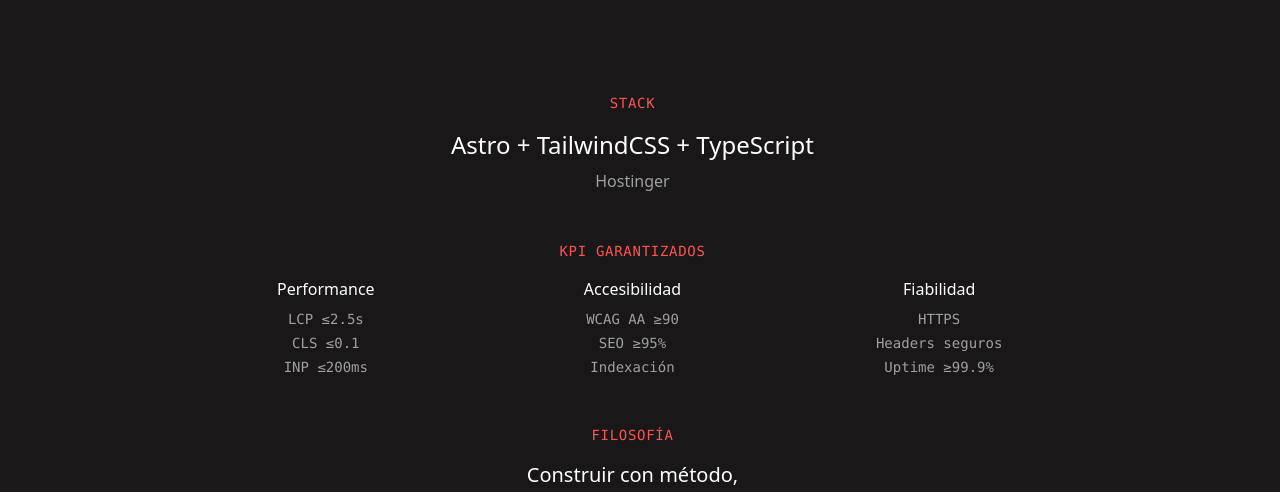
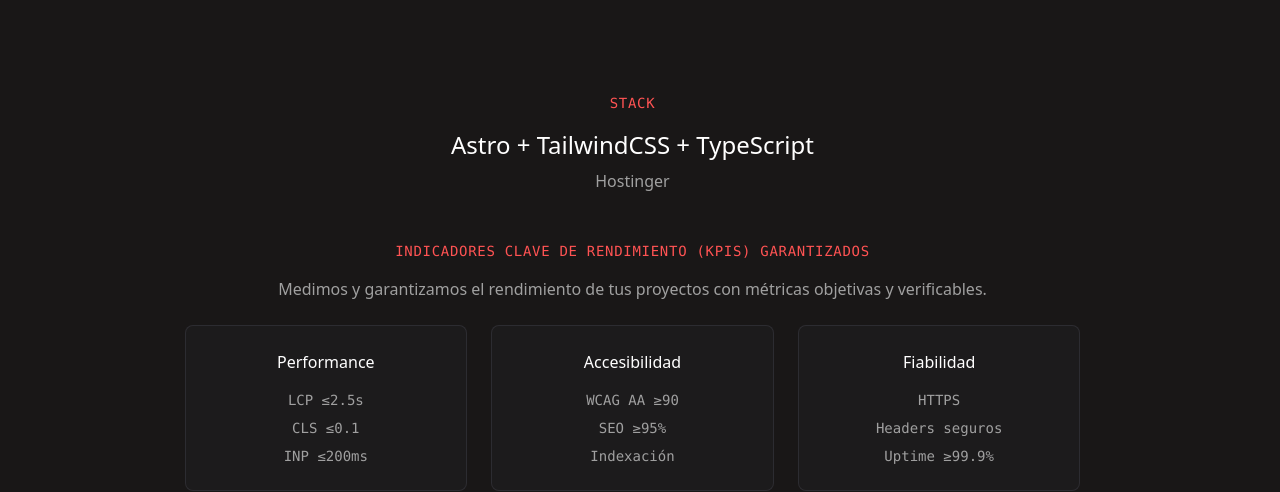
Before and after one commit to GRAMAPHENIA/muga-astro, an Astro site: page /nosotros in a window 1280 px wide. Shown: the part 347-839 px from the top of the page. Built offline with nearby package versions, Linux system fonts and the light colour scheme; Astro itself is replaced by a stand-in of ours.

Commit message:
feat: Mejorar sección de KPIs en página Nosotros: cambiar título, agregar explicación y mejorar diseño visual con cards

```diff
--- a/src/pages/nosotros.astro
+++ b/src/pages/nosotros.astro
@@ -45,27 +45,28 @@
 
         <!-- KPI -->
         <div>
-          <h3 class="text-sm font-mono text-accent uppercase tracking-wider mb-4">KPI Garantizados</h3>
-          <div class="grid grid-cols-3 gap-6 text-center">
-            <div>
-              <p class="text-white font-medium mb-2">Performance</p>
-              <ul class="text-muga-neutral space-y-1 font-mono text-sm">
+          <h3 class="text-sm font-mono text-accent uppercase tracking-wider mb-4">Indicadores Clave de Rendimiento (KPIs) Garantizados</h3>
+          <p class="text-muga-neutral mb-6">Medimos y garantizamos el rendimiento de tus proyectos con métricas objetivas y verificables.</p>
+          <div class="grid grid-cols-1 md:grid-cols-3 gap-6">
+            <div class="bg-zinc-800/30 p-6 rounded-lg text-center border border-zinc-700/50">
+              <p class="text-white font-medium mb-4">Performance</p>
+              <ul class="text-muga-neutral space-y-2 font-mono text-sm">
                 <li>LCP ≤2.5s</li>
                 <li>CLS ≤0.1</li>
                 <li>INP ≤200ms</li>
               </ul>
             </div>
-            <div>
-              <p class="text-white font-medium mb-2">Accesibilidad</p>
-              <ul class="text-muga-neutral space-y-1 font-mono text-sm">
+            <div class="bg-zinc-800/30 p-6 rounded-lg text-center border border-zinc-700/50">
+              <p class="text-white font-medium mb-4">Accesibilidad</p>
+              <ul class="text-muga-neutral space-y-2 font-mono text-sm">
                 <li>WCAG AA ≥90</li>
                 <li>SEO ≥95%</li>
                 <li>Indexación</li>
               </ul>
             </div>
-            <div>
-              <p class="text-white font-medium mb-2">Fiabilidad</p>
-              <ul class="text-muga-neutral space-y-1 font-mono text-sm">
+            <div class="bg-zinc-800/30 p-6 rounded-lg text-center border border-zinc-700/50">
+              <p class="text-white font-medium mb-4">Fiabilidad</p>
+              <ul class="text-muga-neutral space-y-2 font-mono text-sm">
                 <li>HTTPS</li>
                 <li>Headers seguros</li>
                 <li>Uptime ≥99.9%</li>
```
